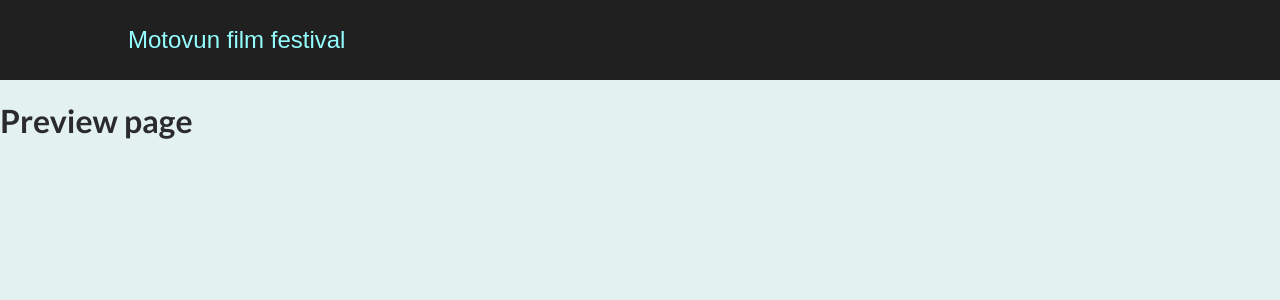
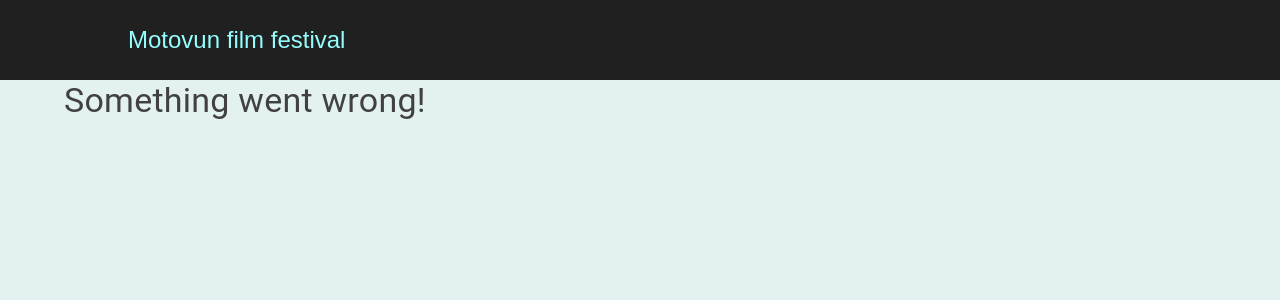
Before and after one commit to lpupic/motovun-film-festival-app, a Next.js app: page /preview in a window 1280 px wide. Shown: the top 300 px of the page. Built offline with nearby package versions, Linux system fonts and the light colour scheme.

Commit message:
Updated preview page component

```diff
--- a/pages/preview/index.js
+++ b/pages/preview/index.js
@@ -1,9 +1,41 @@
+import { useRouter } from 'next/router'
+import { Container, Grid, List, ListItem, ListItemText, Typography } from "@mui/material";
+import { Box } from "@mui/system";
 
 function Preview() {
+    const router = useRouter();
+    let answers;
+    try {
+        answers = JSON.parse(router.query.answers)
+    } catch (err) {
+        answers = [];
+    }
+
     return (
-        <h1>
-            Preview page
-        </h1>
+        <Container fixed>
+            <Grid container alignItems="center">
+                {answers.length > 0 ? <Box sx={{ my: 3 }}>
+                    <Typography gutterBottom variant="h4" component="div">
+                        Thank you for your feedback!
+                    </Typography>
+                    <Typography gutterBottom variant="h6" component="div" sx={{ mt: 6 }}>
+                        Answers:
+                    </Typography>
+                    <List>
+                        {answers?.map((elem, index) => (
+                            <ListItem key={index}>
+                                <ListItemText
+                                    primary={`Question: ${elem.questionId}`}
+                                    secondary={`Your answer: ${elem.answer}`}
+                                />
+                            </ListItem>
+                        ))}
+                    </List>
+                </Box> : <Typography gutterBottom variant="h4" component="div">
+                    Something went wrong!
+                </Typography>}
+            </Grid>
+        </Container>
     )
 }
 
```
